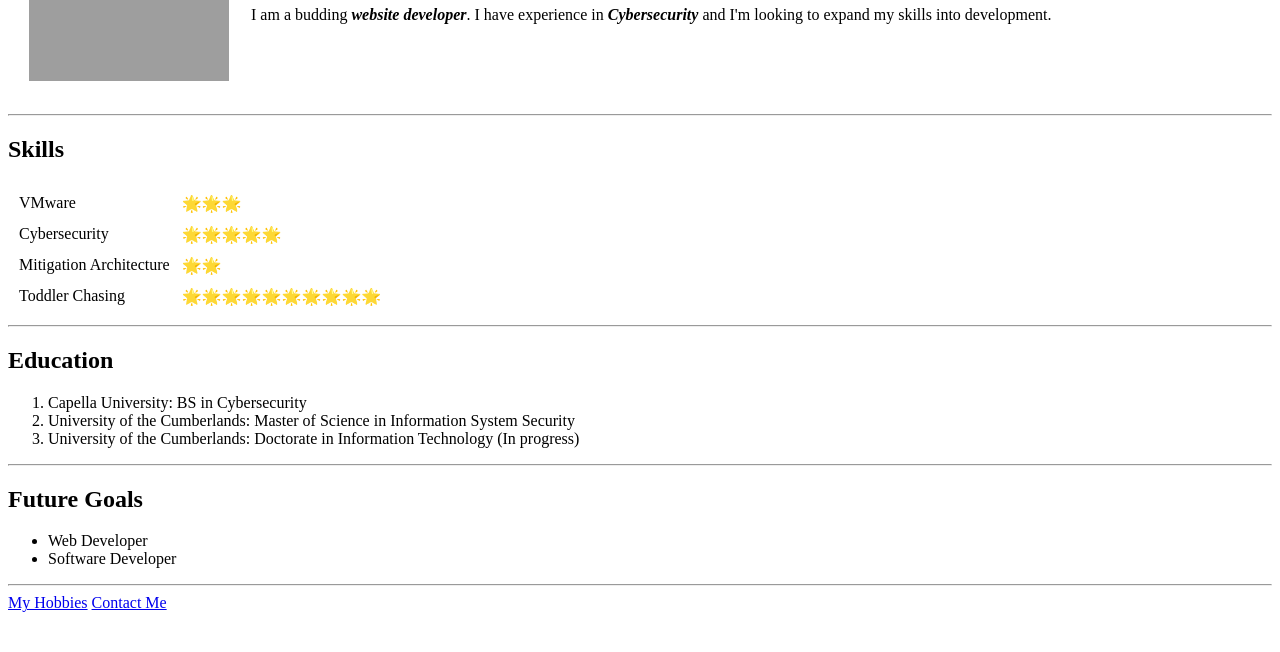
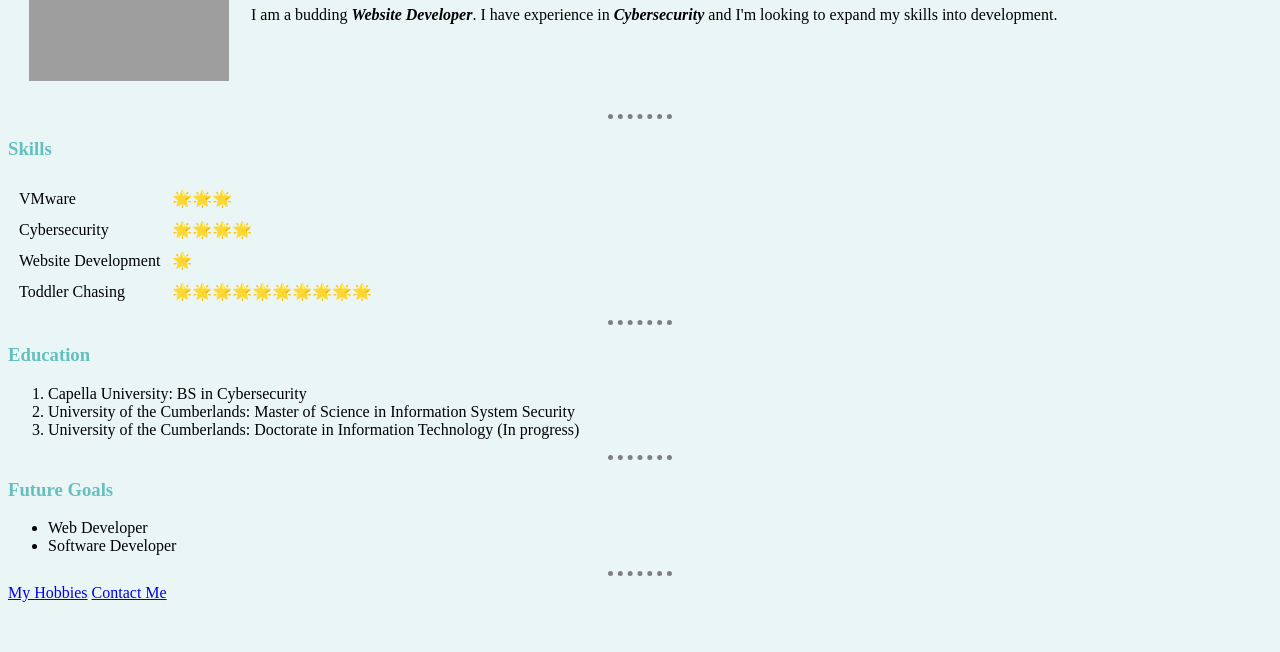
Before and after one commit to goofynetown/cv, a plain HTML site: page index.html in a window 1280 px wide. Shown: the part 148-800 px from the top of the page. Drawn offline with Linux system fonts and the light colour scheme; grey boxes are pictures that could not be loaded.

Commit message:
minor changes
minor changes to CSS styling and basic information.

```diff
--- /dev/null
+++ b/css/styles.css
@@ -0,0 +1,28 @@
+/*********************Tag Selectors*****************************/
+
+  body {
+    background-color: #eaf6f6;
+  }
+
+  hr {
+    border-style: none;
+    border-top-style: dotted;
+    border-color: grey;
+    border-width: 5px;
+    width: 5%;
+  }
+
+  h1 {
+    color: #f54994;
+  }
+
+  h3 {
+    color: #66bfbf;
+  }
+
+/*********************************Class Selectors*******************/
+
+
+
+
+/*********************************ID Selectors*******************/
--- a/index.html
+++ b/index.html
@@ -4,7 +4,7 @@
 <head>
   <meta charset="utf-8">
   <title>Doug's Personal Site (New name coming soon)</title>
-
+  <link rel="stylesheet" href="css/styles.css">
 </head>
 
 <body>
@@ -13,14 +13,14 @@
       <td><img src="images/doug-circular.png" alt="doug profile picture" width="200" height="200"></td>
       <td>
         <h1>Doug (DocDapipes)</h1>
-        <p>I am a budding <em><strong>website developer</strong></em>. I have
+        <p>I am a budding <em><strong>Website Developer</strong></em>. I have
           experience in <em><strong>Cybersecurity</strong></em> and I'm looking to
           expand my skills into development.</p>
       </td>
     </tr>
   </table>
   <hr>
-  <h2>Skills</h2>
+  <h3>Skills</h3>
   <table cellspacing="10">
     <tr>
       <td>VMware</td>
@@ -28,11 +28,11 @@
     </tr>
     <tr>
       <td>Cybersecurity</td>
-      <td>🌟🌟🌟🌟🌟</td>
+      <td>🌟🌟🌟🌟</td>
     </tr>
     <tr>
-      <td>Mitigation Architecture</td>
-      <td>🌟🌟</td>
+      <td>Website Development</td>
+      <td>🌟</td>
     </tr>
     <tr>
       <td>Toddler Chasing</td>
@@ -40,14 +40,14 @@
     </tr>
   </table>
   <hr>
-  <h2>Education</h2>
+  <h3>Education</h3>
   <ol>
     <li>Capella University: BS in Cybersecurity</li>
     <li>University of the Cumberlands: Master of Science in Information System Security</li>
     <li>University of the Cumberlands: Doctorate in Information Technology (In progress)</li>
   </ol>
   <hr>
-  <h2>Future Goals</h2>
+  <h3>Future Goals</h3>
   <ul>
     <li>Web Developer</li>
     <li>Software Developer</li>
```
Also changed, not shown: contact.html (+3 -0 lines), hobbies.html (+3 -0 lines).
